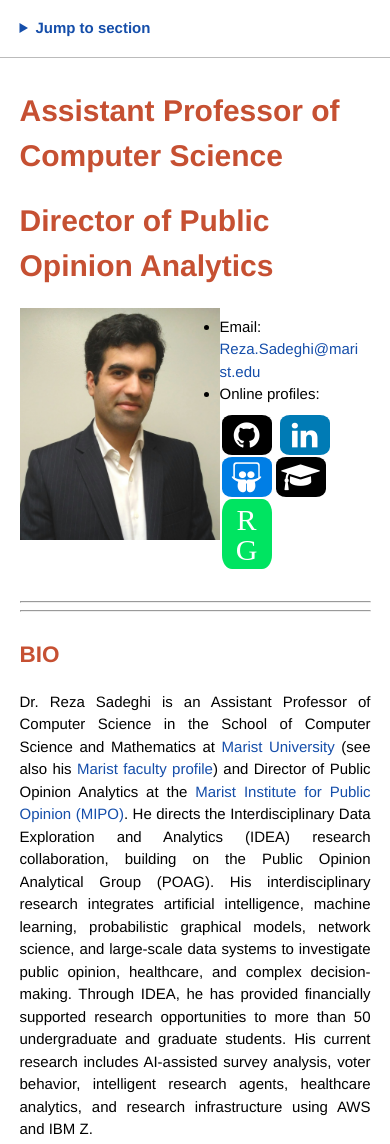
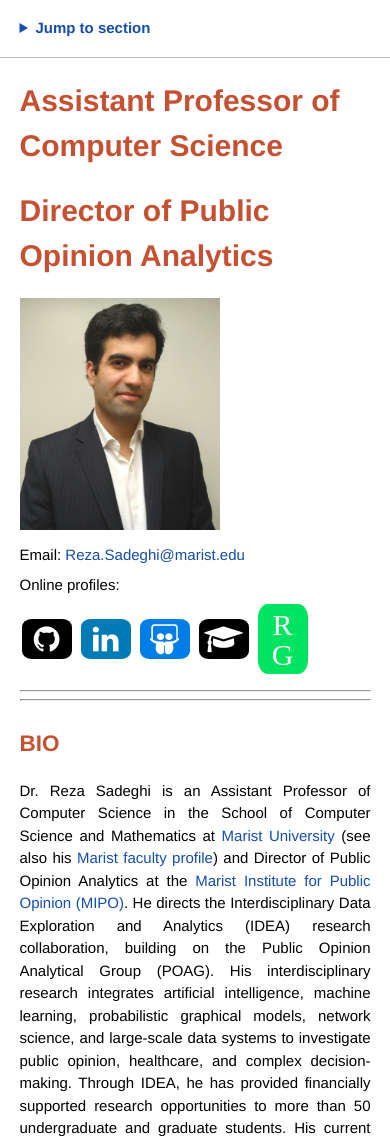
Before and after one commit to RezaSadeghiWSU/Website, a plain HTML site: page index.html in a window 390 px wide. Shown: the top 1144 px of the page. Drawn offline with Linux system fonts and the light colour scheme.

Commit message:
Enlarge desktop navigation and correct mobile header overlap and section spacing

```diff
--- a/css/style.css
+++ b/css/style.css
@@ -230,3 +230,57 @@ header img{
   /* Previous rule used padding-right: 1000px, which caused horizontal overflow. */
   header img { padding-right: 0; max-width: 100%; height: auto; }
 }
+
+/* November 2026 refinements: larger desktop section navigation. */
+@media (min-width: 801px) {
+  nav ul a {
+    font-size: 17px;
+    line-height: 1.6;
+  }
+  nav li { margin-bottom: 3px; }
+}
+
+/* Research titles stay directly adjacent to their descriptions. */
+.current-research-item td { padding: 0 0 12px; vertical-align: top; }
+.current-research-item .research-description { margin-top: 2px; }
+
+/* Consistent, modest vertical rhythm for every publication, old and new. */
+.publication-list { list-style-position: outside; padding-left: 18px; }
+.publication-list > li { margin: 0 0 9px; line-height: 1.5; }
+
+/* Mobile: contact details must start below the portrait, not alongside it. */
+@media (max-width: 800px) {
+  header .container > img {
+    float: none;
+    display: block;
+    width: min(200px, 65%);
+    max-width: 100%;
+    height: auto;
+    margin: 8px 0 14px;
+    padding: 0;
+  }
+  header .container > ul {
+    clear: both;
+    display: block;
+    list-style: none;
+    margin: 0;
+    padding: 0;
+  }
+  header .container > ul > li {
+    display: block;
+    list-style: none;
+    margin: 0 0 8px;
+    padding: 0;
+  }
+  header .container > ul > li > ul {
+    display: flex;
+    flex-wrap: wrap;
+    gap: 5px;
+    align-items: center;
+    list-style: none;
+    margin: 6px 0 0;
+    padding: 0;
+  }
+  header .container > ul > li > ul a { flex: 0 0 auto; }
+  header .container { overflow: visible; }
+}
```
